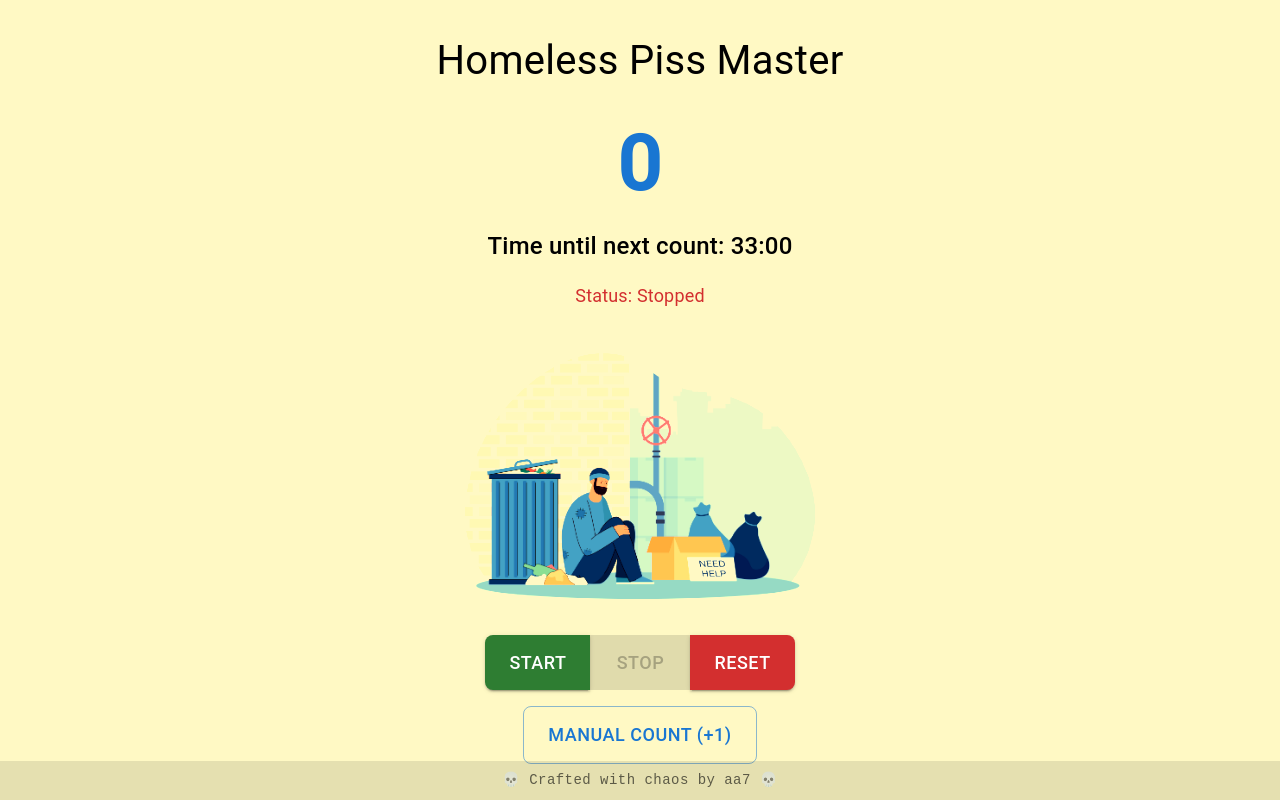
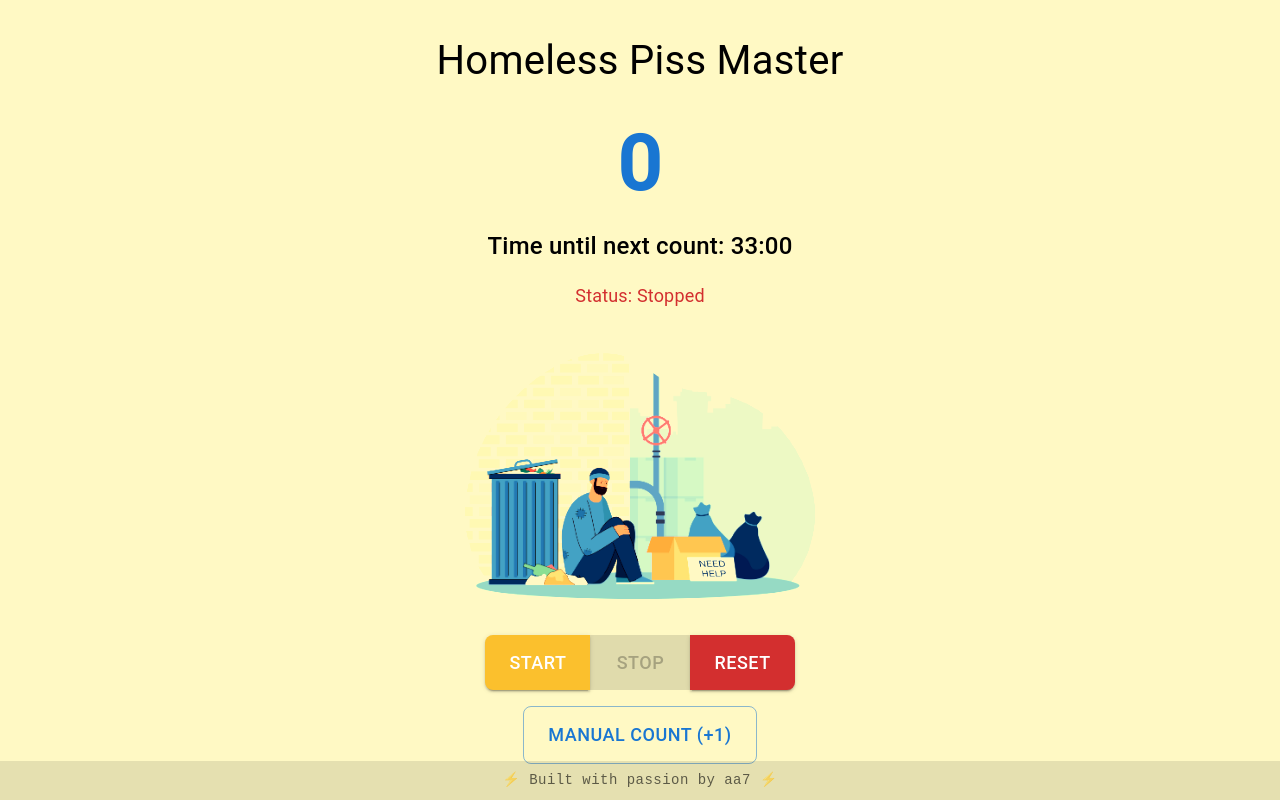
Before and after one commit to aliaslani7/HomelessPissMaster, a React (Vite) app: page / in a window 1280 px wide. Built offline with nearby package versions, Linux system fonts and the light colour scheme.

Commit message:
Enhance button styles and update footer text in HomelessPissMaster component

```diff
--- a/src/Components/HomelessPissMaster/HomelessPissMaster.tsx
+++ b/src/Components/HomelessPissMaster/HomelessPissMaster.tsx
@@ -1,4 +1,4 @@
-import { Box, Button, Typography, Alert, Snackbar } from "@mui/material";
+import { Box, Button, Typography, Alert, Snackbar, IconButton } from "@mui/material";
 import { useState, useEffect, useRef } from "react";
 import Homeless from "../../assets/images/Homeless.jpg";
 import { yellow } from "@mui/material/colors";
@@ -167,13 +167,21 @@ const HomlessPissMatser = () => {
                     <Button
                         onClick={handleStart}
                         disabled={isRunning}
-                        color="success"
                         variant="contained"
                         sx={{
                             fontSize: { xs: '0.875rem', sm: '1rem', md: '1.125rem' },
                             padding: { xs: '8px 16px', sm: '10px 20px', md: '12px 24px' },
                             minWidth: { xs: '100%', sm: '80px', md: '100px' },
-                            borderRadius: { xs: '8px', sm: '8px 0 0 8px' }
+                            borderRadius: { xs: '8px', sm: '8px 0 0 8px' },
+                            backgroundColor: yellow[700],
+                            color: 'white',
+                            '&:hover': {
+                                backgroundColor: yellow[800]
+                            },
+                            '&:disabled': {
+                                backgroundColor: yellow[200],
+                                color: yellow[600]
+                            }
                         }}
                     >
                         Start
@@ -255,7 +263,7 @@ const HomlessPissMatser = () => {
                         fontSize: { xs: '0.625rem', sm: '0.75rem', md: '0.875rem' }
                     }}
                 >
-                    💀 Crafted with chaos by aa7 💀
+                    ⚡ Built with passion by aa7 ⚡
                 </Typography>
             </Box>
         </Box>
```
